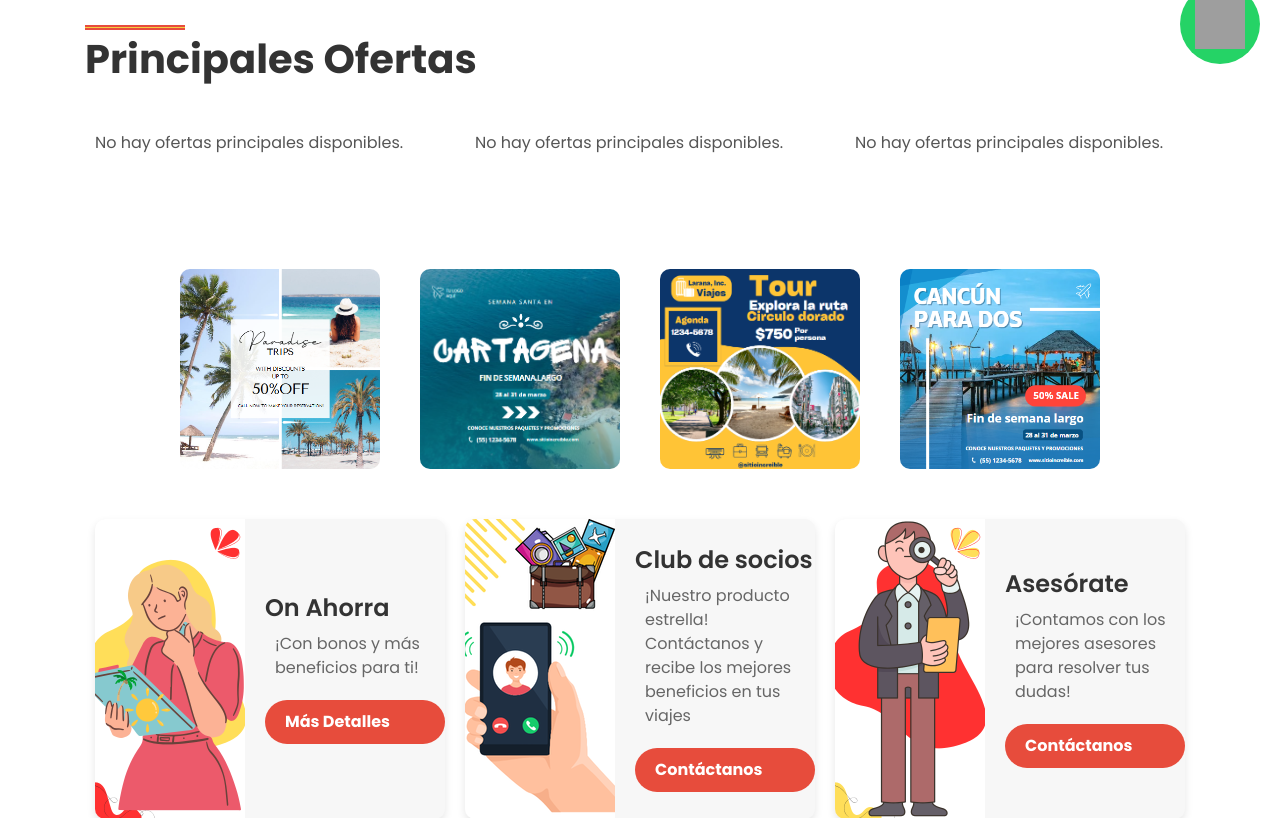
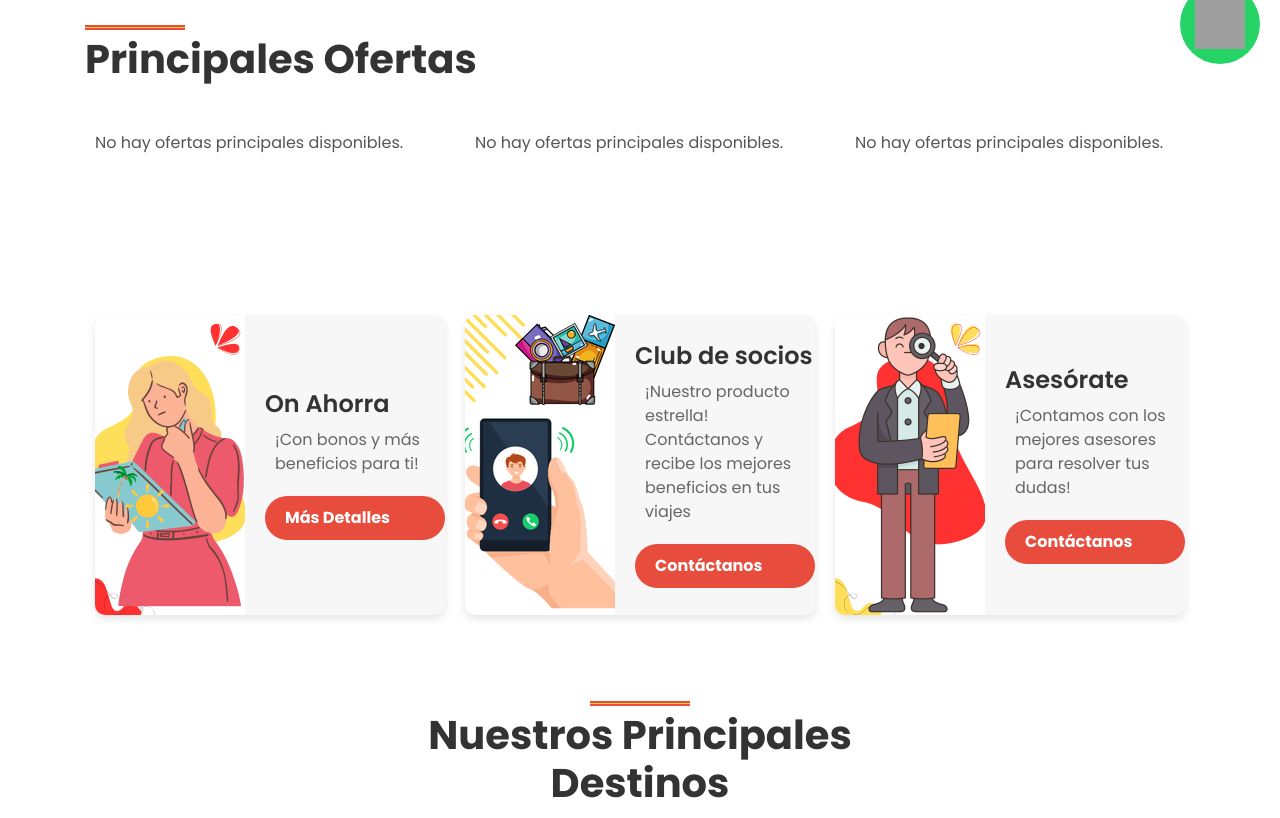
Before and after one commit to narto12345/SoZa-OnVacation, a Django app: page / in a window 1280 px wide. Shown: the part 716-1534 px from the top of the page. Run offline with Django 5.2, Linux system fonts and the light colour scheme; data that the repository does not hold is empty; some libraries are stand-ins or nearby versions; grey boxes are pictures that could not be loaded.

Commit message:
dinamizar cards promocionales

```diff
--- a/PrincipalSite/templates/index.html
+++ b/PrincipalSite/templates/index.html
@@ -104,19 +104,15 @@
 <!-- Tarjetas de contacto-Sugeridas por el cliente-->
 <!-- Sección de imágenes fijas con efecto dinámico -->
 <section class="image-cards">
-    <div class="image-card">
-        <img src="../static/img/prueba1.png" alt="Imagen 1">
-    </div>
-    <div class="image-card">
-        <img src="../static/img/prueba2.png" alt="Imagen 2">
-    </div>
-    <div class="image-card">
-        <img src="../static/img/prueba3.png" alt="Imagen 3">
-    </div>
-    <div class="image-card">
-        <img src="../static/img/prueba4.png" alt="Imagen 4">
-    </div>
+    {% for image_card in image_cards %}
+        <div class="image-card">
+            <img src="../static/img/promotions/{{image_card.main_image}}" alt="{{image_card.name}}">
+        </div>
+    {% empty %}
+        <p></p>
+    {% endfor %}
 </section>
+
 
 <div class="card-container">
     <div class="card-planning">
--- a/PrincipalSite/views.py
+++ b/PrincipalSite/views.py
@@ -33,10 +33,12 @@ def initial_page(request):
     principal_offers = Offer.objects.filter(offer_type=3)
     slider = Offer.objects.filter(offer_type=2).order_by("id"),
     locations=Offer.objects.filter(offer_type=4)
+    image_cards = Offer.objects.filter(offer_type=5)
+    print("image-cards:", image_cards)
     return render(
         request,
         "index.html",
-        {"principal_offers": principal_offers, "slider_data": slider, "locations":locations},
+        {"principal_offers": principal_offers, "slider_data": slider, "locations":locations, "image_cards": image_cards,},
     )
 
 
```
Also changed, not shown: PrincipalSite/static/img/offers/main/ancient-maya-pyramid-mesoamerican-architecture-260nw-2418123161_iGFz4la.webp (added).
